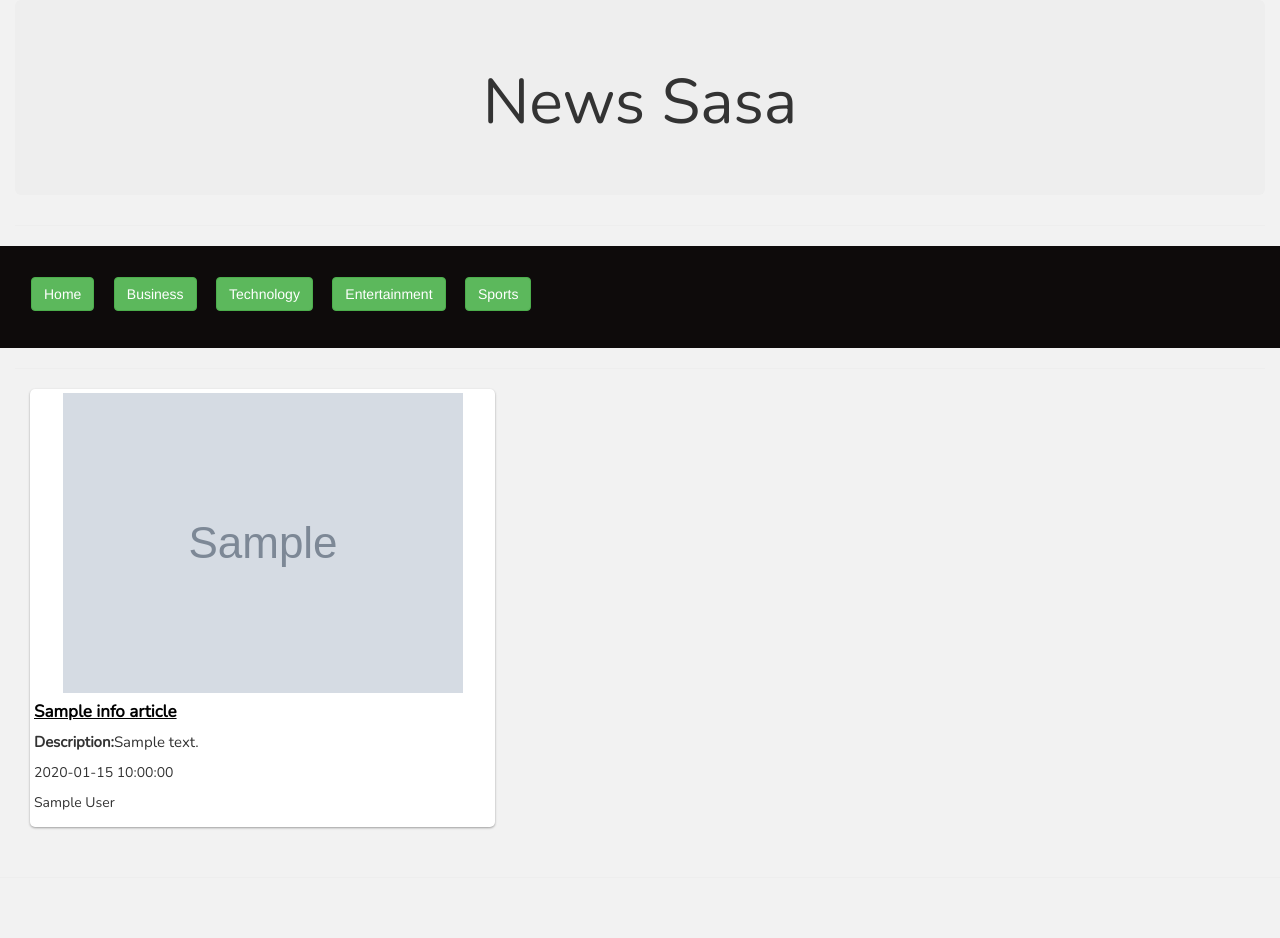
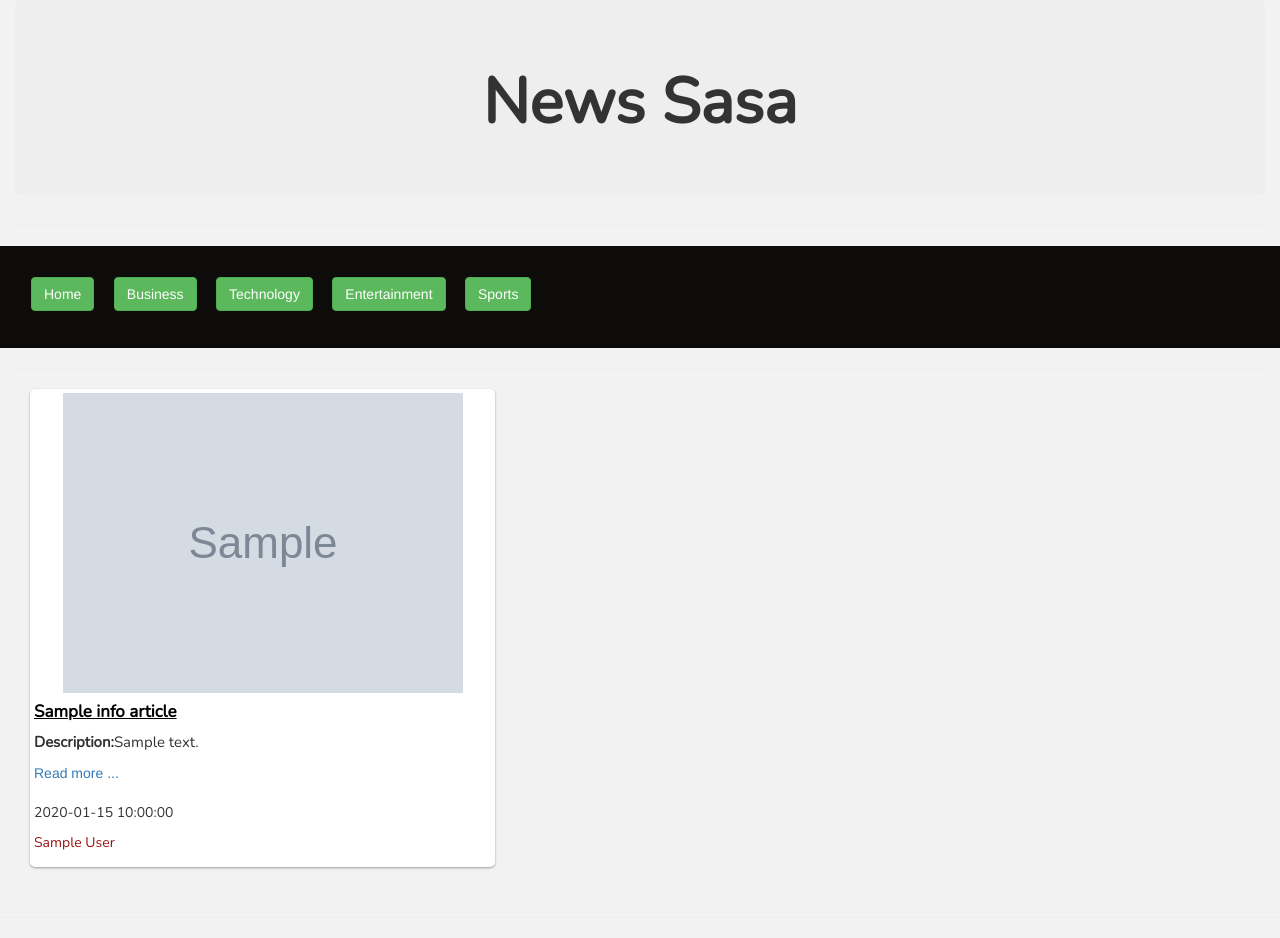
Before and after one commit to Gift-Lumumba/News-Highlight, a Flask app: template app/templates/index.html in a window 1280 px wide. Before the commit the page ends 829 px from the top, so only its background shows below. Run offline with Flask 2, Linux system fonts and the light colour scheme; the template is opened without the code that fills it: most values are stand-ins (such as "Sample title", 1, 10 or a date in 2020); grey boxes marked "Sample" are stand-in pictures; some libraries are stand-ins or nearby versions.

Commit message:
finalised project

```diff
--- a/app/templates/article.html
+++ b/app/templates/article.html
@@ -15,11 +15,13 @@
       {% for info_article in info %}
       <div class="col-md-4">
         <div class="thumbnail">
-          <a href={{info_article.url}} target="blank_"></a>
           <img class="card-img-top" src={{info_article.urlToImage}} alt="Card image cap">
           <div class="card-body">
             <h5 class="title"><p class="title"><b>{{info_article.title}}</b></p></h5>
             <p class="date text-left"><p class="description"><b>Description:</b> {{info_article.description}}</p></p>
+            <a href={{info_article.url}} target="blank_">Read more ...</a>
+            <br>
+            <br>
             <p class="date text-left date">{{info_article.publishedAt}}</p>
             <div class="card-footer">
               <p class="author">{{info_article.author}}</p>
@@ -48,6 +50,7 @@
     }
     .author{
       font-family: 'Nunito', sans-serif;
+      color: rgb(156, 17, 17);
     }
     body{
       background-color: #f2f2f2;
--- a/app/templates/index.html
+++ b/app/templates/index.html
@@ -24,7 +24,7 @@
     {% block content %}
     <div class="container-fluid">
             <div class="jumbotron">
-                    <h1 class="head">News Sasa</h1>
+                    <h1 class="head"><b>News Sasa</b></h1>
                 </div>
             <hr>
             <div class="row nav">
@@ -76,11 +76,13 @@
                 {% for info_article in cnn %}
                 <div class="col-md-4">
                     <div class="thumbnail">
-                        <a href={{info_article.url}} target="blank_"></a>
                         <img class="card-img-top" src={{info_article.urlToImage}} alt="Card image cap">
                         <div class="card-body">
                             <h5 class="title"><b>{{info_article.title}}</b></h5>
                             <p class="description"><b>Description:</b>{{info_article.description}}</p>
+                            <a href={{info_article.url}} target="blank_">Read more ...</a>
+                            <br>
+                            <br>
                             <p class="date">{{info_article.publishedAt}}</p>
                             <div class="card-footer">
                                 <p class="author">{{info_article.author}}</p>
@@ -126,6 +128,7 @@
         }
         .author{
             font-family: 'Nunito', sans-serif;
+            color: rgb(156, 17, 17);
         }
         body{
         background-color: #f2f2f2;
```
